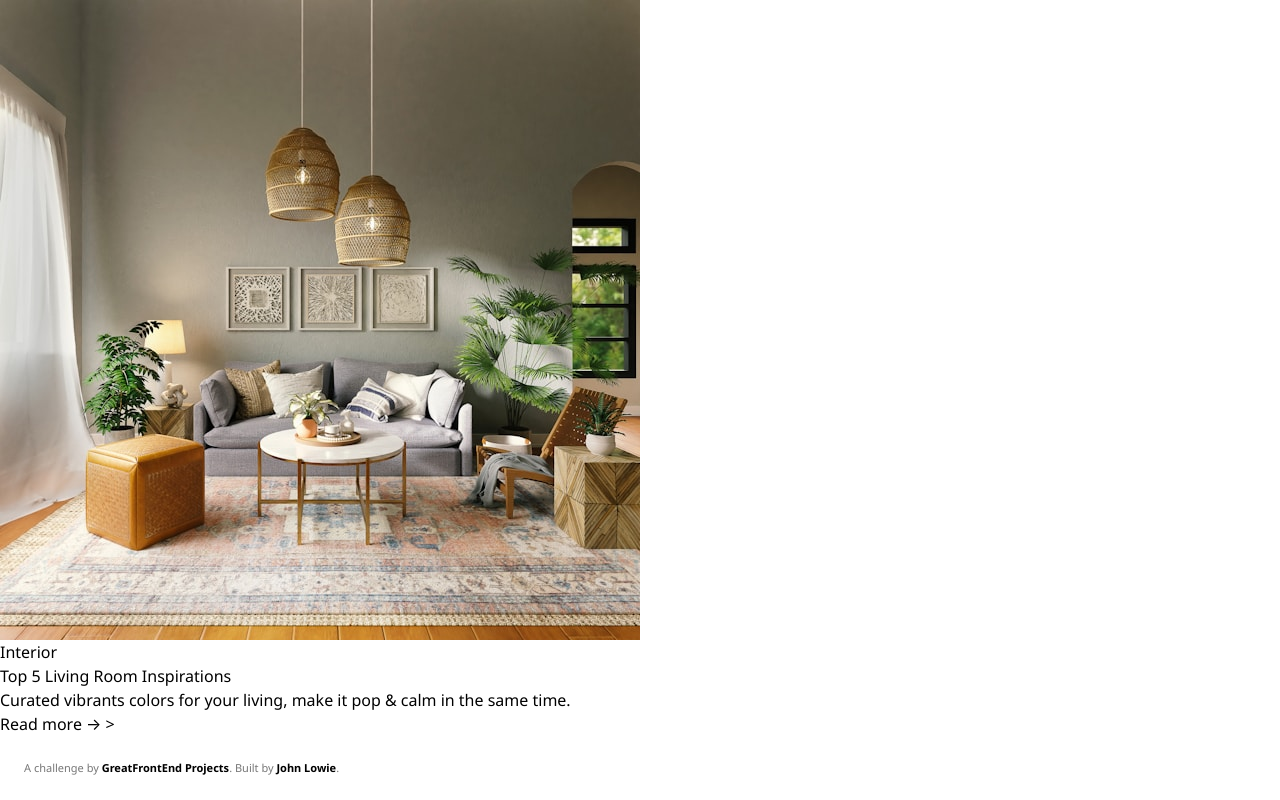
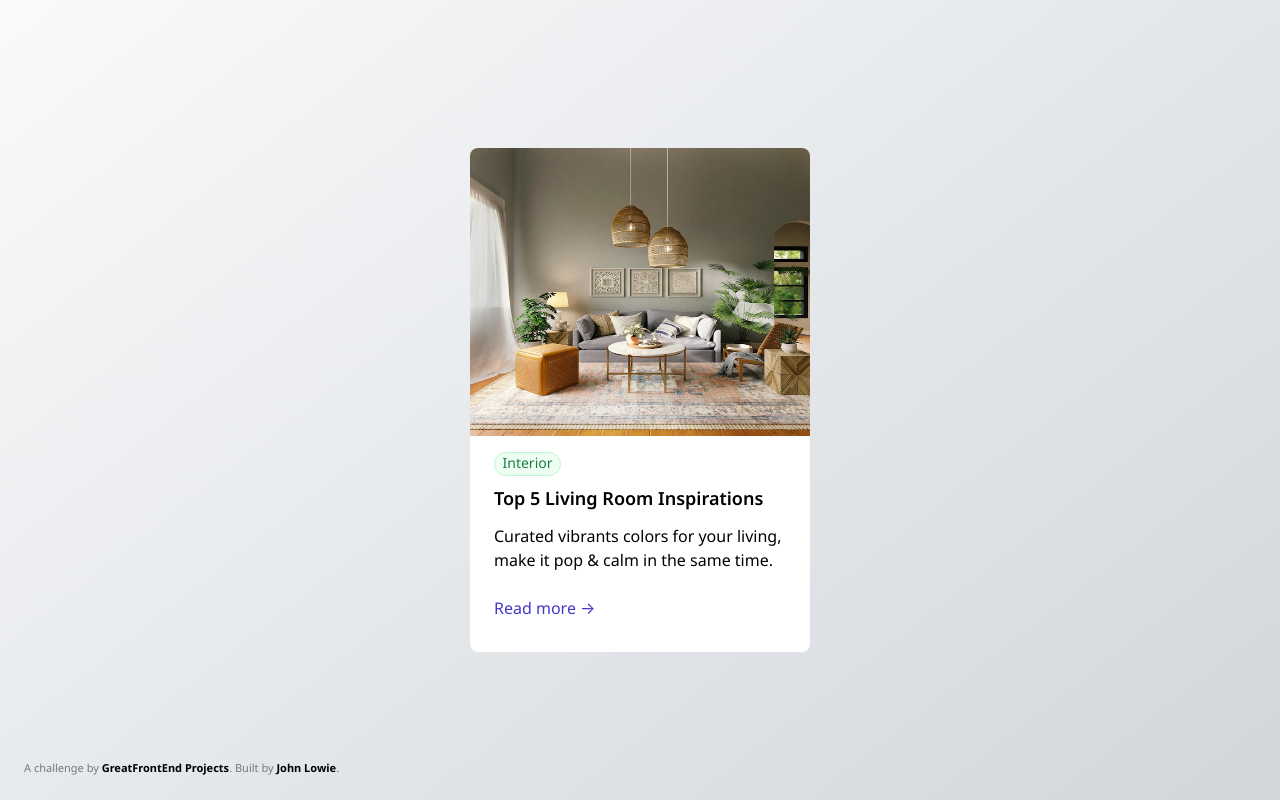
Before and after one commit to JohnLowie4/blog-card, a plain HTML site: page index.html in a window 1280 px wide. Drawn offline with nearby package versions, Linux system fonts and the light colour scheme.

Commit message:
major styling and fromatting completed

```diff
--- a/css/style.css
+++ b/css/style.css
@@ -10,6 +10,10 @@ body {
   -webkit-font-smoothing: antialiased;
   -moz-osx-font-smoothing: grayscale;
   text-rendering: optimizeLegibility;
+}
+
+#blog-card-container {
+  background: linear-gradient(142deg, #f9fafb, #d2d6db)
 }
 
 * {
--- a/index.html
+++ b/index.html
@@ -1,16 +1,15 @@
 <!DOCTYPE html>
 <html lang="en">
 <!-- [Delete this comment] This file is the main file for the challenge. For the most part, you should be editing this file. -->
+
 <head>
   <meta charset="utf-8" />
   <meta name="viewport" content="width=device-width, initial-scale=1" />
   <title>GreatFrontEnd Projects</title>
   <link rel="preconnect" href="https://fonts.googleapis.com" />
   <link rel="preconnect" href="https://fonts.gstatic.com" crossorigin />
-    <link
-      href="https://fonts.googleapis.com/css2?family=Noto+Sans:ital,wght@0,100..900;1,100..900&display=swap"
-      rel="stylesheet"
-    />
+  <link href="https://fonts.googleapis.com/css2?family=Noto+Sans:ital,wght@0,100..900;1,100..900&display=swap"
+    rel="stylesheet" />
   <link rel="stylesheet" href="css/style.css" />
 
   <!-- Tailwind CDN allows you to use Tailwind classes immediately in your HTML without any installation steps.
@@ -23,30 +22,32 @@
     /* You may write styles inside this <style> tag or within `css/style.css`. */
   </style>
 </head>
+
 <body>
   <!-- Add your site or application content here -->
-    <div id="blog-card-container">
-      <div id="blog-card">
-        <div id="blog-card-image-container">
-          <img
-            id="blog-card-image"
-            src="img/spacejoy-YqFz7UMm8qE-unsplash.jpg"
-            alt="Living Room"
-          />
+  <div id="blog-card-container" class="min-h-screen flex items-center justify-center p-4">
+    <div id="blog-card" class="bg-white rounded-lg w-[340px] h-[504px]">
+      <div>
+        <img class="rounded-t-lg h-[288px] w-full" src="img/spacejoy-YqFz7UMm8qE-unsplash.jpg" alt="Living Room" />
       </div>
-        <div id="blog-card-content">
-          <p>Interior</p>
-          <h1 id="blog-card-title">Top 5 Living Room Inspirations</h1>
+      <div id="blog-card-content" class="px-6 py-4 flex flex-col gap-y-[12px]">
+
+        <div class="flex flex-col gap-y-2">
+          <div id="blog-card-category-container"
+            class="w-[67px] h-[24px] rounded-[12px] border border-green-200 bg-green-50">
+            <p class="text-green-700 text-center text-sm">Interior</p>
+          </div>
+          <h1 class="text-lg font-semibold">Top 5 Living Room Inspirations</h1>
+        </div>
+
+        <div class="flex flex-col gap-y-[24px]">
           <p id="blog-card-description">
             Curated vibrants colors for your living, make it pop & calm in the
             same time.
           </p>
-            <a
-            id="blog-card-read-more"
-            href="#"
-            target="_blank"
-            >Read more <span aria-hidden="true">&rarr;</span></a>
-          >
+          <a class="text-indigo-700" href="#" target="_blank">Read more <span aria-hidden="true">&rarr;</span></a>
+        </div>
+
       </div>
     </div>
   </div>
@@ -59,17 +60,10 @@
   <!-- Attribute this challenge to yourself! -->
   <div class="credits" data-gfe-screenshot-exclude="true">
     A challenge by
-      <a
-        href="https://www.greatfrontend.com/projects?ref=challenges"
-        target="_blank"
-        >GreatFrontEnd Projects</a
-      >. Built by
-      <a
-        href="https://www.greatfrontend.com/projects/u/username"
-        target="_blank"
-        >John Lowie</a
-      >.
+    <a href="https://www.greatfrontend.com/projects?ref=challenges" target="_blank">GreatFrontEnd Projects</a>. Built by
+    <a href="https://www.greatfrontend.com/projects/u/username" target="_blank">John Lowie</a>.
   </div>
   <script src="js/index.js"></script>
 </body>
+
 </html>
```
Lines whose indentation alone changed are shown as unchanged.
